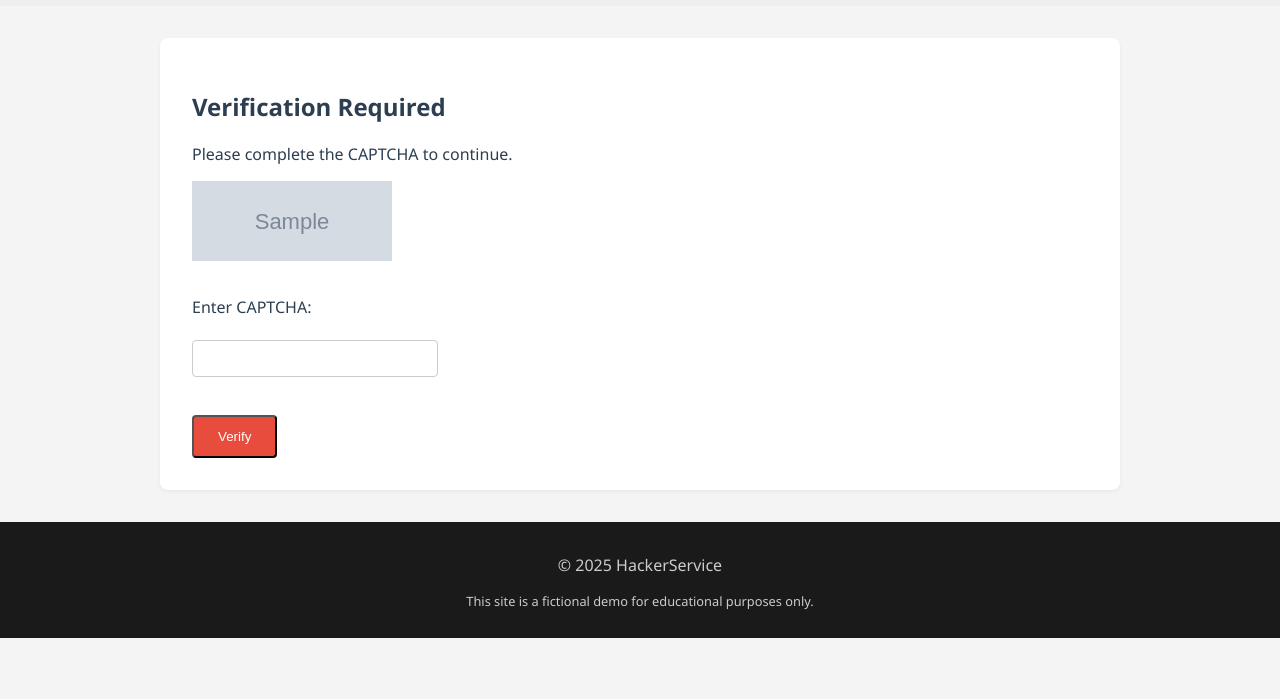
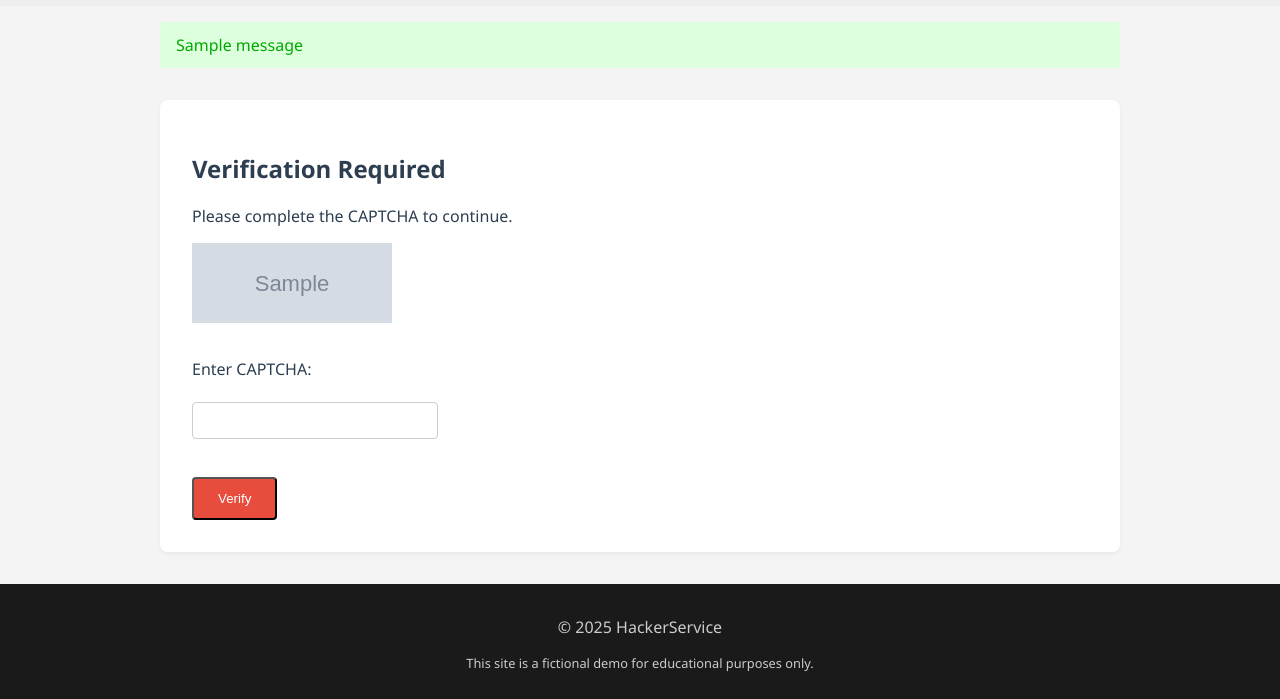
Before and after one commit to Pedroesc19/site2, a Python web app: template hackerservice/templates/captcha.html in a window 1280 px wide. Shown: the part 65-764 px from the top of the page. Run offline with Jinja, Linux system fonts and the light colour scheme; the template is opened without the code that fills it: most values are stand-ins (such as "Sample title", 1, 10 or a date in 2020); grey boxes marked "Sample" are stand-in pictures; one stand-in notice (Sample message) is shown.

```diff
--- a/hackerservice/static/css/layout.css
+++ b/hackerservice/static/css/layout.css
@@ -78,6 +78,30 @@ body {
   text-decoration: none;
   margin: 0 0.5rem;
 }
+
+/* Flash message styles */
+.flashes {
+  max-width: 960px;
+  margin: 1rem auto;
+  padding: 0 1rem;
+}
+.flash {
+  padding: 0.75rem 1rem;
+  margin-bottom: 0.5rem;
+  border-radius: 4px;
+}
+.flash.error {
+  background: #ffdddd;
+  color: #a00;
+}
+.flash.success {
+  background: #ddffdd;
+  color: #0a0;
+}
+.flash.info {
+  background: #ddeaff;
+  color: #005;
+}
 .footer-links {
   margin-bottom: 0.5rem;
 }
--- a/hackerservice/templates/base.html
+++ b/hackerservice/templates/base.html
@@ -39,6 +39,16 @@
          aria-valuenow="0"></div>
   </div>
 
+  {% with messages = get_flashed_messages(with_categories=True) %}
+    {% if messages %}
+      <div class="flashes" role="alert">
+        {% for category, message in messages %}
+          <div class="flash {{ category }}">{{ message }}</div>
+        {% endfor %}
+      </div>
+    {% endif %}
+  {% endwith %}
+
   <main id="main-content" class="container">
     {% block content %}{% endblock %}
   </main>
--- a/requirements.txt
+++ b/requirements.txt
@@ -1,4 +1,5 @@
 Flask==2.2.5
+Werkzeug<3
 Flask-SQLAlchemy==3.0.3
 Flask-Migrate==4.0.4
 psycopg2-binary==2.9.6
```
